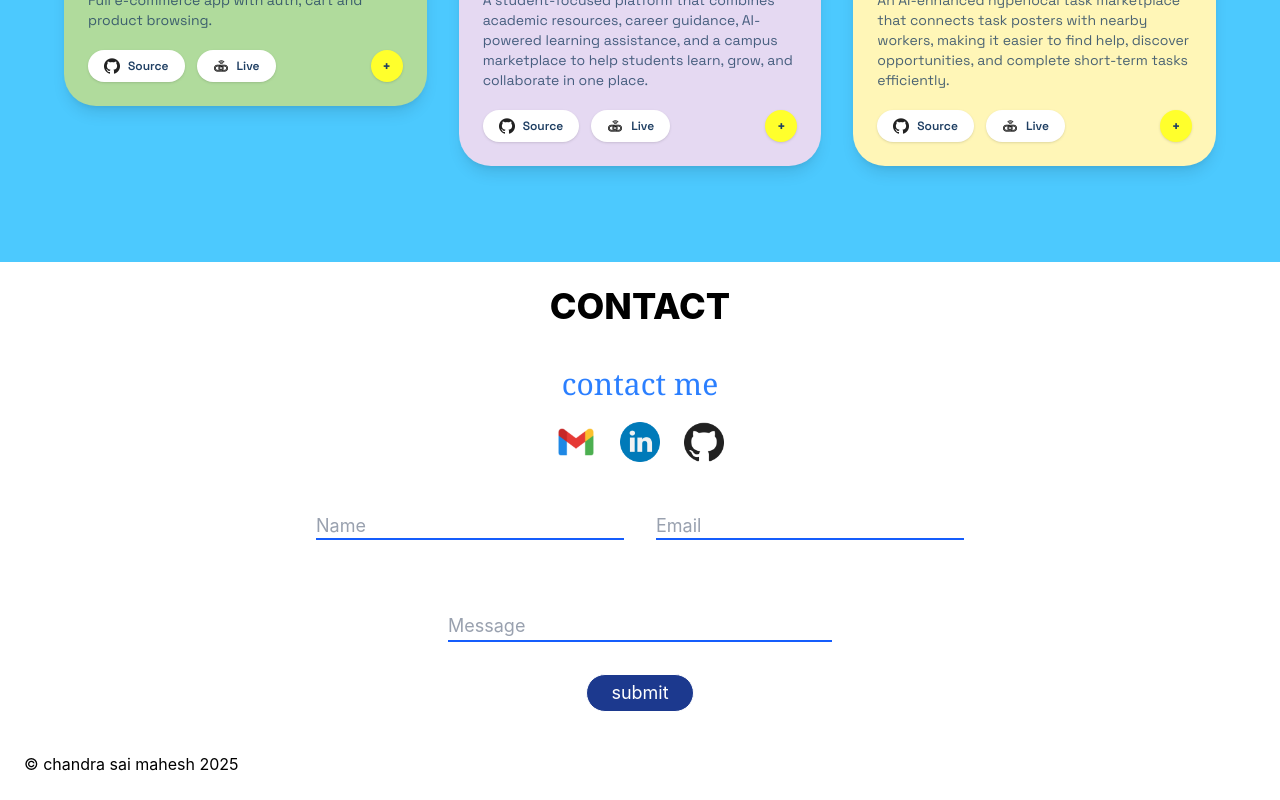
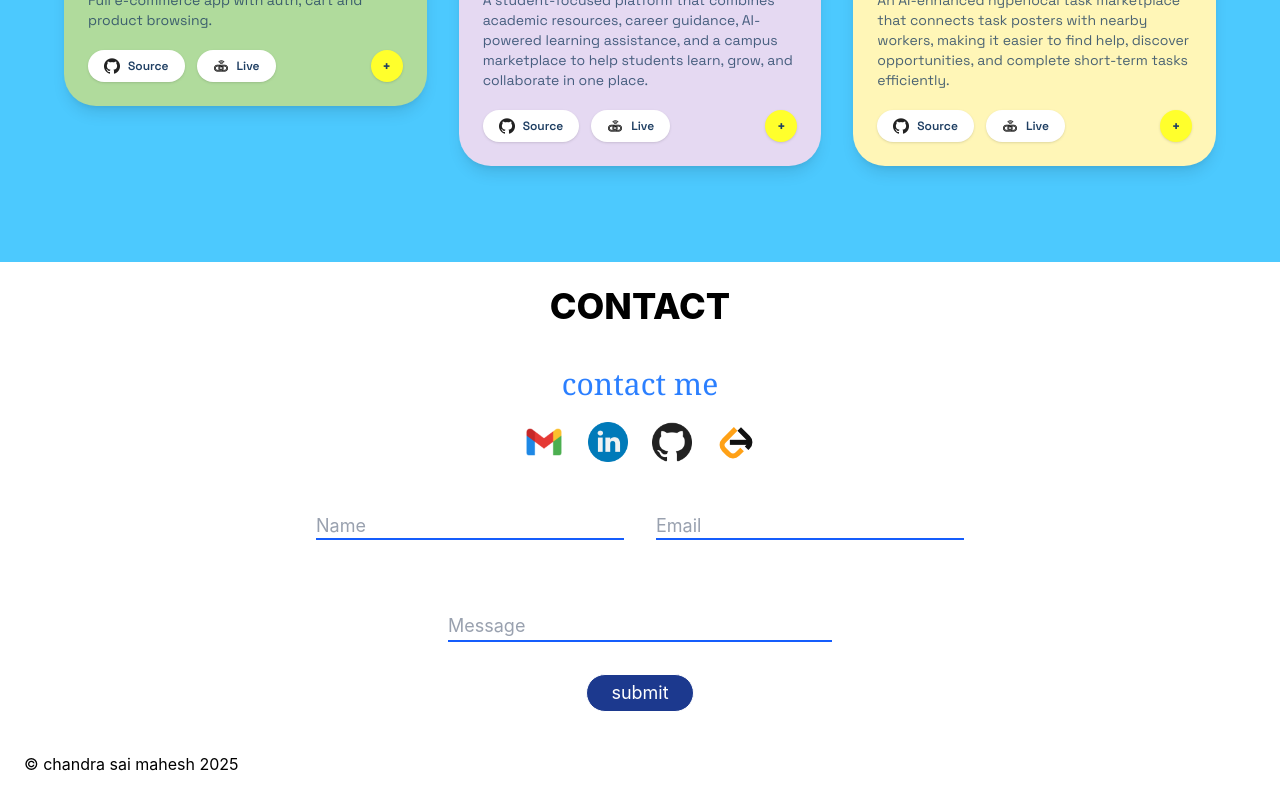
Before and after one commit to ucsmchandu/chanduportfolio, a React (Vite) app: page / in a window 1280 px wide. Shown: the part 2254-3054 px from the top of the page. Built offline with nearby package versions, Linux system fonts and the light colour scheme.

Commit message:
update assets and enhance contact page

```diff
--- a/src/pages/contact.jsx
+++ b/src/pages/contact.jsx
@@ -2,6 +2,7 @@ import React, { useState } from 'react'
 import linkedin from '../assets/linkedinlogo.png'
 import github from '../assets/githublogo.png'
 import mail from '../assets/mail.png'
+import leetcode from '../assets/leetcode.svg'
 const Contact = () => {
   const [name,setName]=useState('');
   const [email,setEmail]=useState('');
@@ -64,9 +65,10 @@ const Contact = () => {
           <h1>contact me</h1>
         </div>
         <div className='flex justify-center p-4 relative -top-3 space-x-6'>
-         <a href="mailto:uchandrasaimahesh@gmail.com"> <img src={mail} className='h-10' /></a>
-         <a href="https://www.linkedin.com/in/chandra-sai-mahesh/" target="_blank" className='cursor-pointer'> <img src={linkedin} className='h-10'/></a>
-          <a href="https://github.com/ucsmchandu" target="_blank" className='cursor-pointer'><img src={github} className='h-10' /></a>
+         <a href="mailto:uchandrasaimahesh@gmail.com"> <img src={mail} alt="Email" className='h-10' /></a>
+         <a href="https://www.linkedin.com/in/chandra-sai-mahesh/" target="_blank" rel="noreferrer" className='cursor-pointer'> <img src={linkedin} alt="LinkedIn" className='h-10'/></a>
+          <a href="https://github.com/ucsmchandu" target="_blank" rel="noreferrer" className='cursor-pointer'><img src={github} alt="GitHub" className='h-10' /></a>
+          <a href="https://leetcode.com/u/chandu_009/" target="_blank" rel="noreferrer" className='cursor-pointer'><img src={leetcode} alt="LeetCode" className='h-10' /></a>
         </div>
 
         <div className='flex justify-center'>
```
Also changed, not shown: src/assets/leetcode.svg (added), 12 other files (tests, documents, lock files or other folders).
